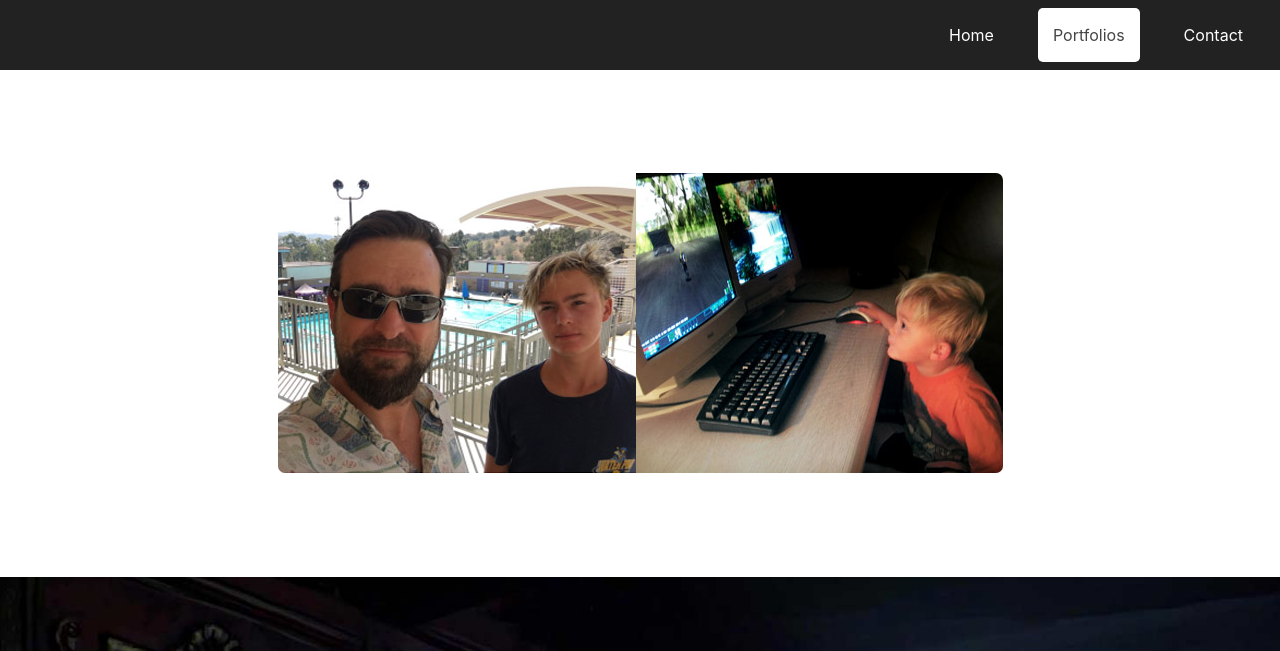
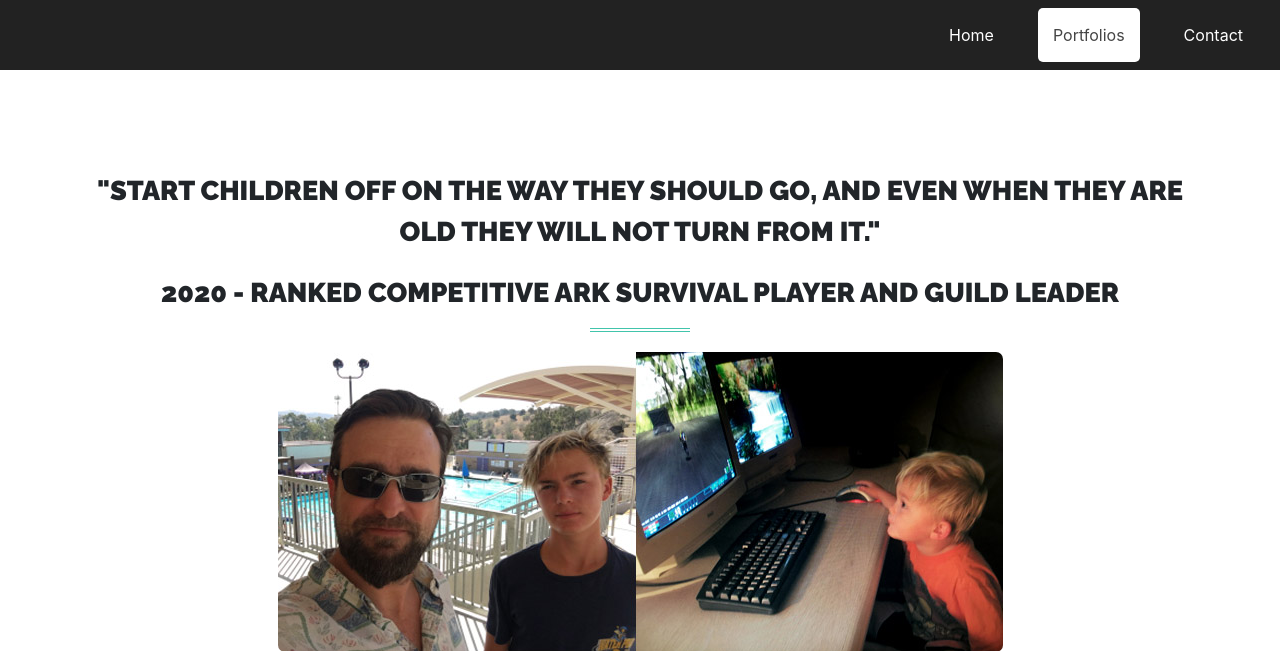
Before and after one commit to gamesmartz/3D-Portfolio, a PHP site: page /s-parent in a window 1280 px wide. Shown: the top 651 px of the page. Run offline with PHP 8.4, Linux system fonts and the light colour scheme; some libraries are stand-ins or nearby versions.

Commit message:
added luke competitive

```diff
--- a/s-parent.php
+++ b/s-parent.php
@@ -16,6 +16,11 @@
       </div>
 
       <?php //Titles ?>
+
+      <?php //Title ?>
+      <div class="thick-bold-raleway portfolio-titles" style="font-size: 1.7rem; ">"Start children off on the way they should go, and even when they are old they will not turn from it."</div>
+      <div class="thick-bold-raleway portfolio-titles" style="font-size: 1.7rem; margin-top: 20px; ">2020 - Ranked Competitive Ark Survival Player and Guild Leader</div>
+      <hr class="colored">
 
     <div class="position-relative">
 
```
